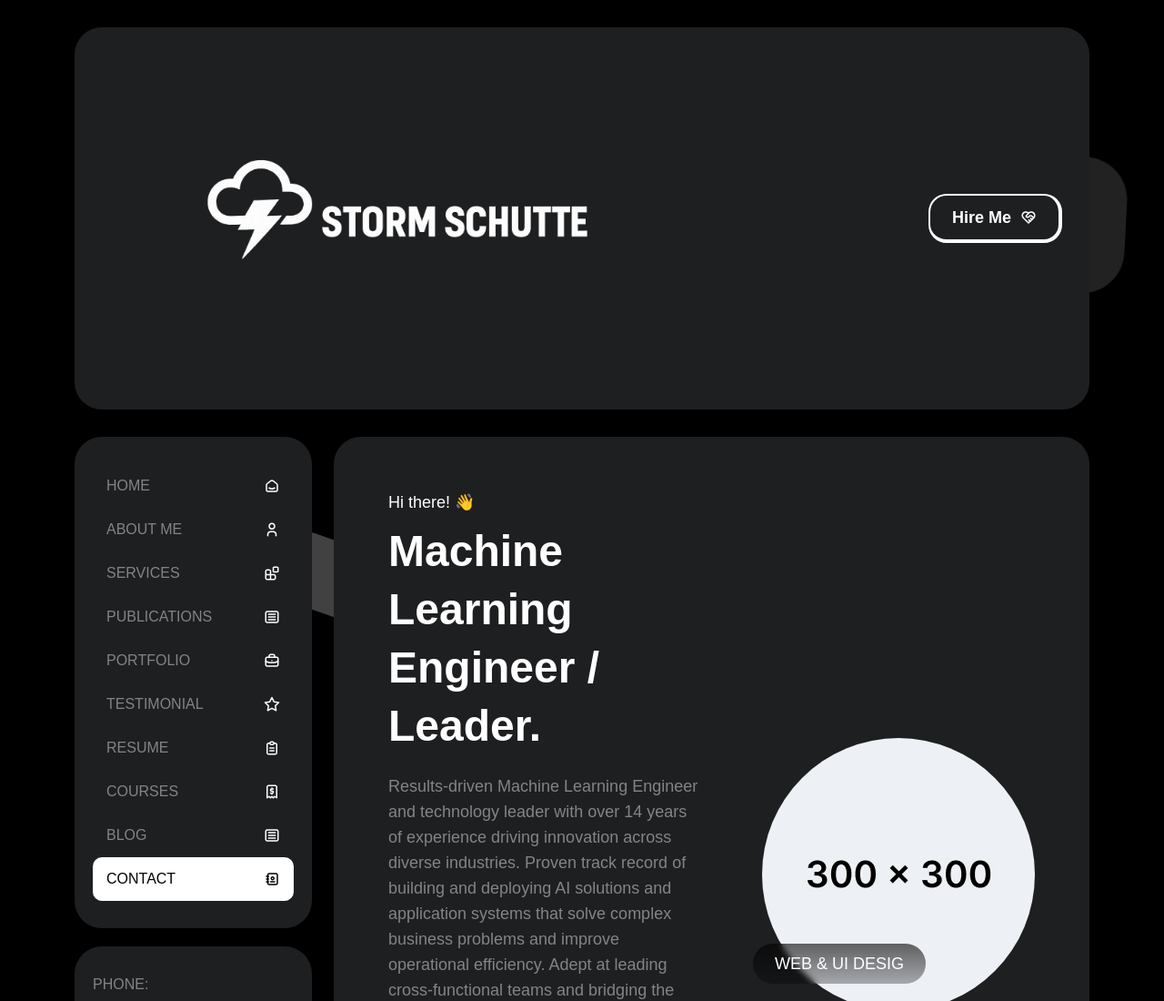
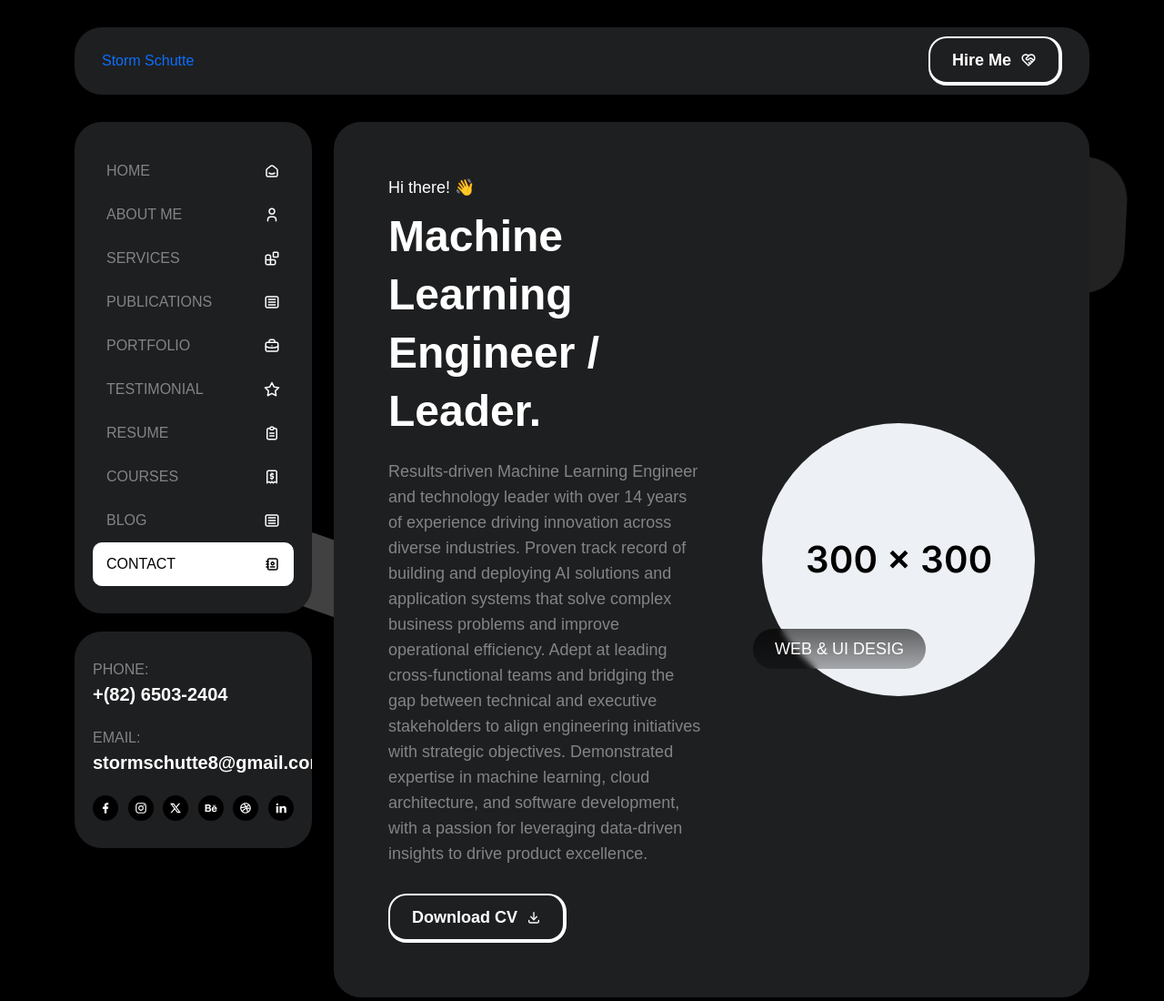
Before and after one commit to StormSchutte/my-resume, a plain HTML site: page index.html in a window 1280 px wide. Shown: the top 1100 px of the page at 91% size. Drawn offline with Linux system fonts and the light colour scheme; a web font is replaced by a local one.

Commit message:
Update index.html
Updates to logo

```diff
--- a/index.html
+++ b/index.html
@@ -51,8 +51,11 @@
         <!-- ====================================== Header ===================================== -->
         <div class="container" id="mainHeader">
             <header>
+                <!-- <a href="index.html">
+                    <img class="logo" src="assets/images/gallery/assets_task_01k399b5y4e2n97kh954rgw0nr_1755879827_img_2.webp" alt="logo">
+                </a> -->
                 <a href="index.html">
-                    <img class="logo" src="assets/images/gallery/assets_task_01k399b5y4e2n97kh954rgw0nr_1755879827_img_2.webp" alt="logo">
+Storm Schutte
                 </a>
                 <div class="aryaBtn-toggle-main mt-0">
                     <a href="#contact" class="aryaBtn hire-me-btn">
```
